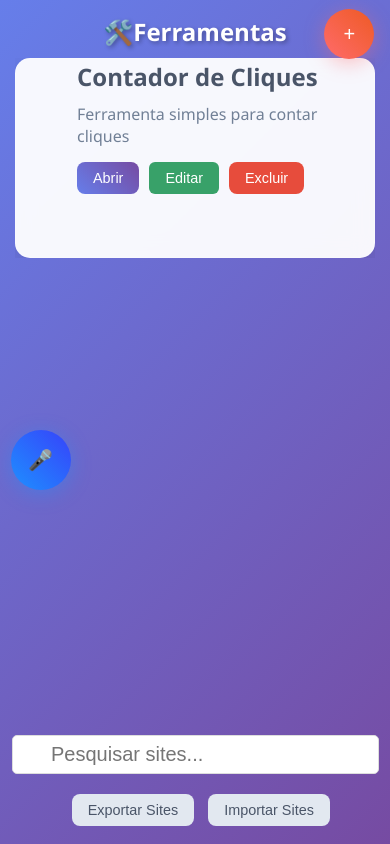
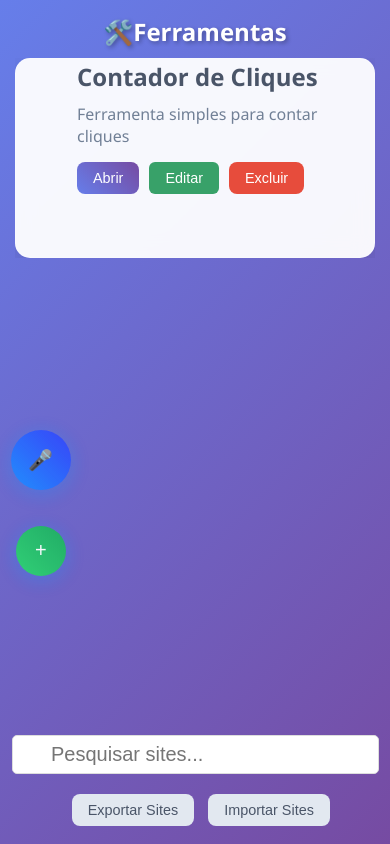
Before and after one commit to welintongomes/kitweb, a plain HTML site: page index.html in a window 390 px wide. Drawn offline with Linux system fonts and the light colour scheme.

Commit message:
Add files via upload

```diff
--- a/index.html
+++ b/index.html
@@ -367,6 +367,7 @@
             width: 30%;
         }
 
+
         @media (max-width: 768px) {
             .container {
                 padding: 15px;
@@ -474,6 +475,37 @@
                 font-family: 'Courier New', monospace;
                 resize: vertical;
             }
+            .search-random-btn,
+.add-site-btn {
+    position: fixed;
+    border-radius: 50%;
+    border: none;
+    color: white;
+    font-size: 20px;
+    cursor: pointer;
+    box-shadow: 0 4px 20px rgba(30, 144, 255, 0.4);
+    transition: opacity 0.3s ease;
+    z-index: 1000;
+    opacity: 0;
+    pointer-events: none;
+}
+
+/* Específicos de cada botão */
+.search-random-btn {
+    bottom: 42%;
+    right: 81.9%;
+    width: 60px;
+    height: 60px;
+    background: linear-gradient(45deg, #1e90ff, #3742fa);
+}
+
+.add-site-btn {
+    bottom: 31.8%;
+    right: 83.1%;
+    width: 50px;
+    height: 50px;
+    background: linear-gradient(45deg, #2ed573, #1eaf60);
+}
         }
     </style>
 </head>
@@ -482,7 +514,8 @@
     <div class="container">
         <div class="header">
             <h1>🛠️Ferramentas</h1>
-            <div id="offlineIndicator" style="display: none; position: fixed; top: 0; left: 0; right: 0; background: #f39c12; color: white; text-align: center; padding: 5px; z-index: 9999;">
+            <div id="offlineIndicator"
+                style="display: none; position: fixed; top: 0; left: 0; right: 0; background: #f39c12; color: white; text-align: center; padding: 5px; z-index: 9999;">
                 📱 Modo Offline
             </div>
             <p></p>
@@ -1079,14 +1112,51 @@
 
                 console.log('✅ Site funcionará offline após primeira visita');
             }
+            let inactivityTimer;
+    let hideDelayTimer;
 
-            // Executar teste após carregar
-            window.addEventListener('load', testOfflineCapability);
+    const micButton = document.querySelector('.search-random-btn');
+    const addButton = document.querySelector('.add-site-btn');
+
+    function showButtons() {
+        [micButton, addButton].forEach(btn => {
+            btn.style.opacity = '1';
+            btn.style.pointerEvents = 'auto';
+        });
+    }
+
+    function hideButtons() {
+        [micButton, addButton].forEach(btn => {
+            btn.style.opacity = '0';
+            btn.style.pointerEvents = 'none';
+        });
+    }
+
+    function resetInactivityTimer() {
+        clearTimeout(inactivityTimer);
+        clearTimeout(hideDelayTimer);
+
+        // Aguarda 1s antes de esconder os botões, para permitir cliques
+        hideDelayTimer = setTimeout(hideButtons, 600);
+
+        // Aguarda 2s de inatividade para mostrar os botões novamente
+        inactivityTimer = setTimeout(showButtons, 2500);
+    }
+
+    // Escuta eventos de interação
+    ['touchstart', 'mousemove', 'scroll', 'keydown'].forEach(evt => {
+        document.addEventListener(evt, resetInactivityTimer, { passive: true });
+    });
+
+    window.addEventListener('load', resetInactivityTimer);
+
             // Carregar sites ao iniciar
             // Mudança: fazer a chamada async
             (async () => {
                 await loadSites();
             })();
+            // Executar teste após carregar
+            window.addEventListener('load', testOfflineCapability);
         </script>
 </body>
 
--- a/sw.js
+++ b/sw.js
@@ -1,4 +1,4 @@
-const CACHE_NAME = 'sites-manager-v3';
+const CACHE_NAME = 'sites-manager-v4';
 const urlsToCache = [
   './',
   './index.html'
```
Lines whose indentation alone changed are shown as unchanged.
